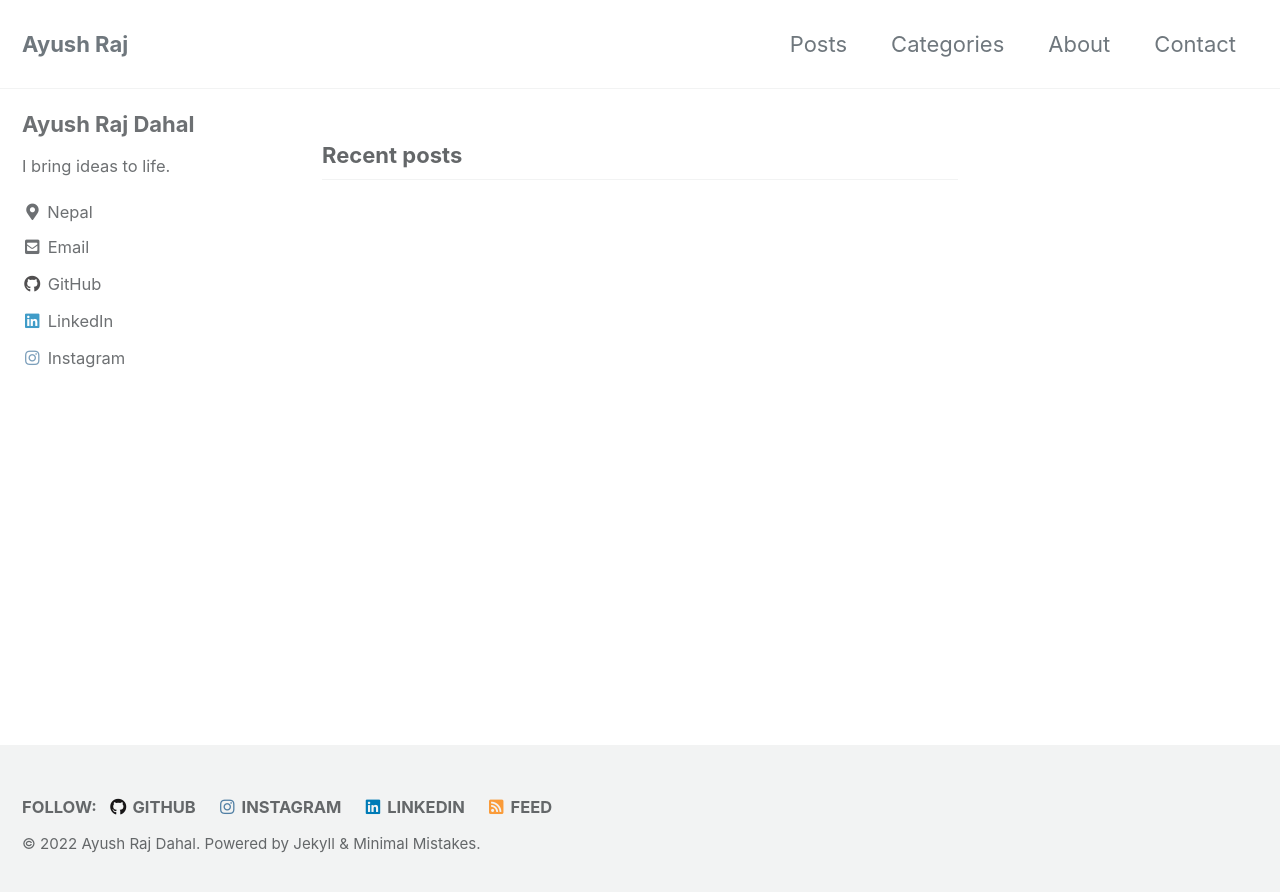
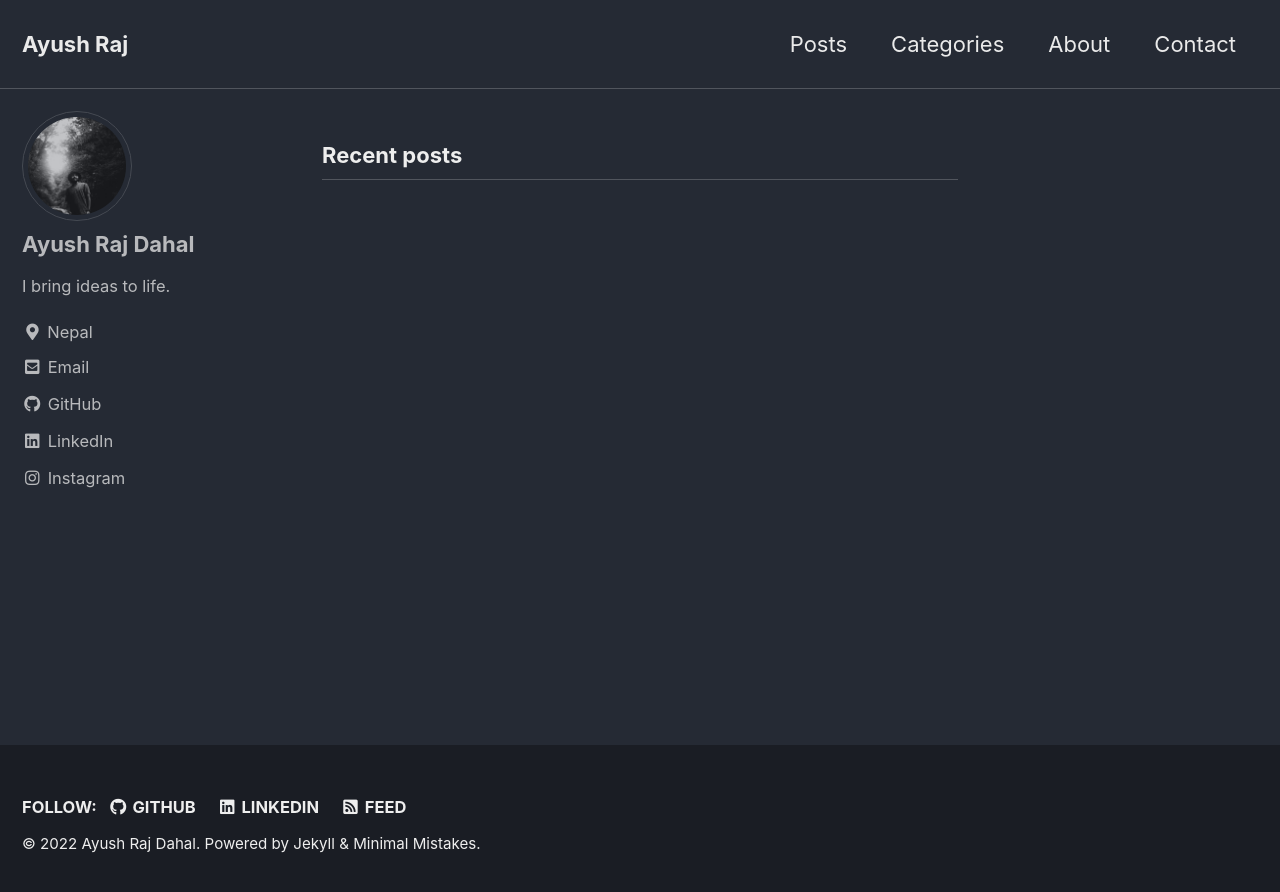
Before and after one commit to ayushrajdahal/JekyllBlog, a Jekyll site: the page built from index.html, in a window 1280 px wide. Shown: the top 892 px of the page. Built offline with Jekyll 4.4.1, drawn with Linux system fonts in a browser that asks for light colours; cached includes are drawn as plain includes; the list of posts is cut into pages by our own code.

Commit message:
added dp

```diff
--- a/_config.yml
+++ b/_config.yml
@@ -12,7 +12,7 @@
 
 # theme                  : "minimal-mistakes-jekyll"
 # remote_theme           : "mmistakes/minimal-mistakes"
-minimal_mistakes_skin    : "default" # "air", "aqua", "contrast", "dark", "dirt", "neon", "mint", "plum", "sunrise"
+minimal_mistakes_skin    : "dark" # "air", "aqua", "contrast", "dark", "dirt", "neon", "mint", "plum", "sunrise"
 
 # Site Settings
 locale                   : "en-US"
@@ -105,7 +105,7 @@ analytics:
 # Site Author
 author:
   name             : "Ayush Raj Dahal"
-  avatar           : # path of avatar image, e.g. "/assets/images/bio-photo.jpg"
+  avatar           : "/assets/images/dp.jpeg"
   bio              : "I bring ideas to life."
   location         : "Nepal"
   email            :
@@ -152,7 +152,7 @@ footer:
       # url:
     - label: "Instagram"
       icon: "fab fa-fw fa-instagram"
-      url: "https://instagram.com/ayushrajdahal"
+      #url: "https://instagram.com/ayushrajdahal"
     - label: "LinkedIn"
       icon: "fab fa-fw fa-linkedin"
       url: "https://www.linkedin.com/in/ayushrajdahal"
```
Also changed, not shown: assets/images/dp.jpeg (added).
